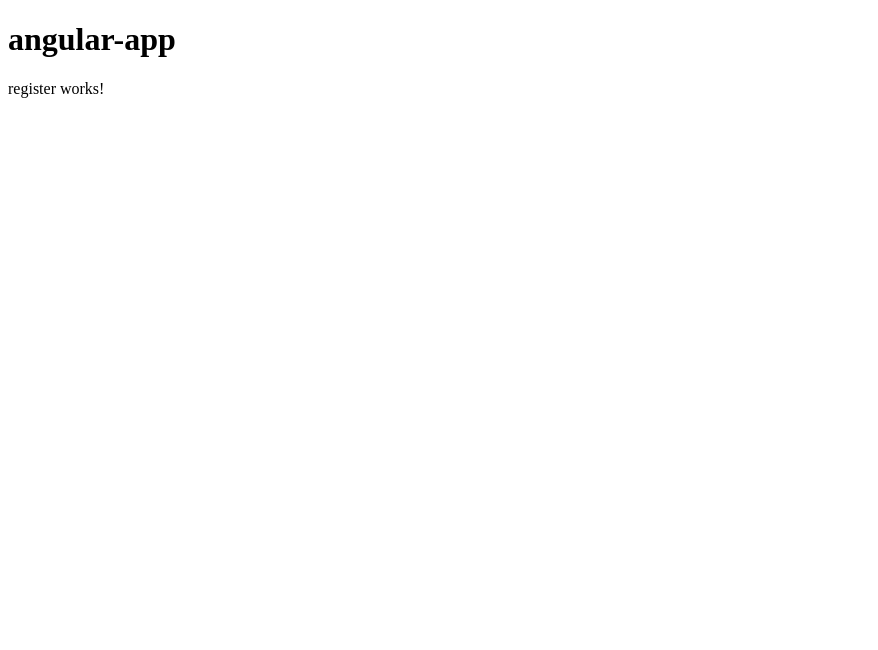
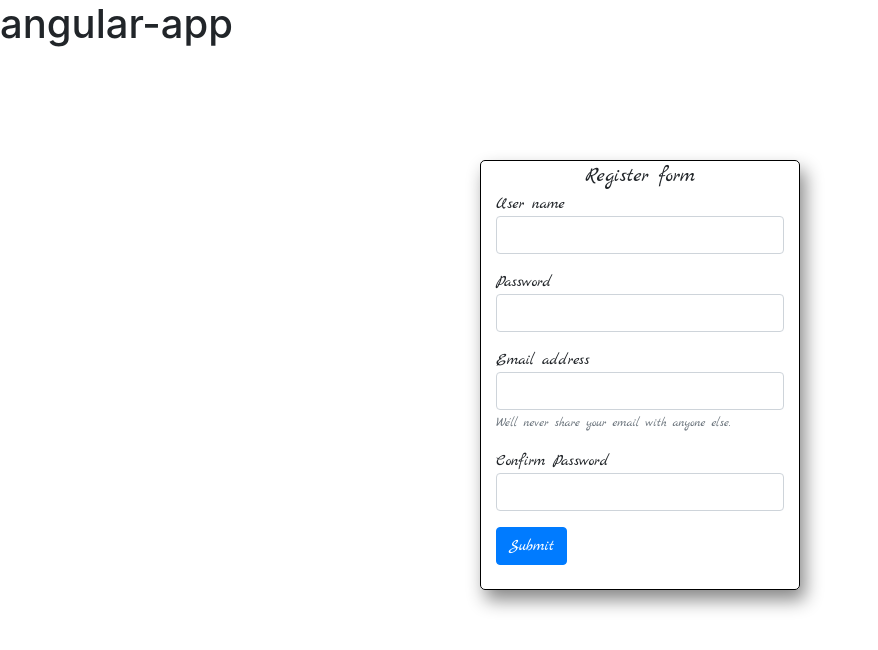
Before and after one commit to hisDragon/OnlineLibrary-SpringBoot-Angular, an Angular app in the folder rest_api/angular-app/: page /register in a window 1280 px wide. Shown: the top 650 px of the page, without its empty margins (0-878 px from the left). Built offline with nearby package versions, Linux system fonts and the light colour scheme.

Commit message:
initial commit

```diff
--- a/rest_api/angular-app/angular.json
+++ b/rest_api/angular-app/angular.json
@@ -119,6 +119,10 @@
           }
         }
       }
-    }},
-  "defaultProject": "angular-app"
+    }
+  },
+  "defaultProject": "angular-app",
+  "cli": {
+    "analytics": "d26a731a-cab4-41e5-b51a-4d25bbe9e3c3"
+  }
 }
--- a/rest_api/angular-app/src/app/login/login.component.css
+++ b/rest_api/angular-app/src/app/login/login.component.css
@@ -0,0 +1,41 @@
+
+@import url('https://fonts.googleapis.com/css2?family=Marck+Script&display=swap');
+
+*{
+    margin: 0;
+    padding: 0;
+}
+
+body{
+    font-family: 'Marck Script', cursive;
+}
+
+.container{
+    width: 25%;
+    height: 300px;
+    position: absolute;
+    left: 25%;
+    top: 20%;
+    bottom: 25%;
+    right: 25%;
+    border: .1rem solid black;
+    border-radius: 5px;
+    box-shadow: 5px 10px 18px #888888;
+}
+
+.text{
+    font-size: 1.3rem;
+    font-weight: 400;
+    line-height: 1.5;
+    text-align: center;
+    color: #212529;
+}
+
+.register{
+    padding-top: 10px;
+    font-size: 1.3rem;
+    font-weight: 400;
+    line-height: 1.5;
+    text-align: left;
+    color: #212529;
+}
--- a/rest_api/angular-app/src/app/login/login.component.html
+++ b/rest_api/angular-app/src/app/login/login.component.html
@@ -1 +1,34 @@
-<p>login works!</p>
+<!DOCTYPE html>
+
+<html>
+
+    <head>
+        <meta charset="UTF-8">
+        <meta name="viewport" content="width=device-width, initial-scale=1.0">
+        <link rel="stylesheet" href="https://stackpath.bootstrapcdn.com/bootstrap/4.5.2/css/bootstrap.min.css" integrity="sha384-JcKb8q3iqJ61gNV9KGb8thSsNjpSL0n8PARn9HuZOnIxN0hoP+VmmDGMN5t9UJ0Z" crossorigin="anonymous">
+        <script src="https://code.jquery.com/jquery-3.5.1.slim.min.js" integrity="sha384-DfXdz2htPH0lsSSs5nCTpuj/zy4C+OGpamoFVy38MVBnE+IbbVYUew+OrCXaRkfj" crossorigin="anonymous"></script>
+        <script src="https://cdn.jsdelivr.net/npm/popper.js@1.16.1/dist/umd/popper.min.js" integrity="sha384-9/reFTGAW83EW2RDu2S0VKaIzap3H66lZH81PoYlFhbGU+6BZp6G7niu735Sk7lN" crossorigin="anonymous"></script>
+        <script src="https://stackpath.bootstrapcdn.com/bootstrap/4.5.2/js/bootstrap.min.js" integrity="sha384-B4gt1jrGC7Jh4AgTPSdUtOBvfO8shuf57BaghqFfPlYxofvL8/KUEfYiJOMMV+rV" crossorigin="anonymous"></script>
+        <link rel="stylesheet" href="login.component.css">
+        <title>Document</title>
+    </head>
+
+    <body>
+        <div class="container">
+            <h1 class="text">Login form</h1>
+            <form name="frm">
+                <div class="form-group">
+                  <label for="User name">User name</label>
+                  <input type="text" class="form-control" required>
+                </div>
+                <div class="form-group">
+                  <label for="exampleInputPassword1">Password</label>
+                  <input type="password" class="form-control" required>
+                </div>
+                <button type="submit" class="btn btn-primary">Submit</button>
+              </form>
+            <h1 class="register">Not a user? <a class="design" href="register.html">registernow</a></h1>
+        </div>
+    </body>
+
+</html>
--- a/rest_api/angular-app/src/app/register/register.component.css
+++ b/rest_api/angular-app/src/app/register/register.component.css
@@ -0,0 +1,32 @@
+
+@import url('https://fonts.googleapis.com/css2?family=Marck+Script&display=swap');
+
+*{
+    margin: 0;
+    padding: 0;
+}
+
+body{
+    font-family: 'Marck Script', cursive;
+}
+
+.container{
+    width: 25%;
+    height: 430px;
+    position: absolute;
+    left: 25%;
+    top: 20%;
+    bottom: 25%;
+    right: 25%;
+    border: .1rem solid black;
+    border-radius: 5px;
+    box-shadow: 5px 10px 18px #888888;
+}
+
+.text{
+    font-size: 1.3rem;
+    font-weight: 400;
+    line-height: 1.5;
+    text-align: center;
+    color: #212529;
+}
--- a/rest_api/angular-app/src/app/register/register.component.html
+++ b/rest_api/angular-app/src/app/register/register.component.html
@@ -1 +1,43 @@
-<p>register works!</p>
+<!DOCTYPE html>
+
+<html>
+
+    <head>
+        <meta charset="UTF-8">
+        <meta name="viewport" content="width=device-width, initial-scale=1.0">
+        <link rel="stylesheet" href="https://stackpath.bootstrapcdn.com/bootstrap/4.5.2/css/bootstrap.min.css" integrity="sha384-JcKb8q3iqJ61gNV9KGb8thSsNjpSL0n8PARn9HuZOnIxN0hoP+VmmDGMN5t9UJ0Z" crossorigin="anonymous">
+        <script src="https://code.jquery.com/jquery-3.5.1.slim.min.js" integrity="sha384-DfXdz2htPH0lsSSs5nCTpuj/zy4C+OGpamoFVy38MVBnE+IbbVYUew+OrCXaRkfj" crossorigin="anonymous"></script>
+        <script src="https://cdn.jsdelivr.net/npm/popper.js@1.16.1/dist/umd/popper.min.js" integrity="sha384-9/reFTGAW83EW2RDu2S0VKaIzap3H66lZH81PoYlFhbGU+6BZp6G7niu735Sk7lN" crossorigin="anonymous"></script>
+        <script src="https://stackpath.bootstrapcdn.com/bootstrap/4.5.2/js/bootstrap.min.js" integrity="sha384-B4gt1jrGC7Jh4AgTPSdUtOBvfO8shuf57BaghqFfPlYxofvL8/KUEfYiJOMMV+rV" crossorigin="anonymous"></script>
+        <link rel="stylesheet" href="register.component.css">
+        <title>Document</title>
+    </head>
+
+    <body>
+
+        <div class="container">
+            <h1 class="text">Register form</h1>
+            <form name="frm">
+                <div class="form-group">
+                  <label for="User name">User name</label>
+                  <input type="text" class="form-control" required>
+                </div>
+                <div class="form-group">
+                  <label for="exampleInputPassword1">Password</label>
+                  <input type="password" class="form-control" required>
+                </div>
+                <div class="form-group">
+                    <label for="exampleInputEmail1">Email address</label>
+                    <input type="email" class="form-control" id="exampleInputEmail1" aria-describedby="emailHelp" required>
+                    <small id="emailHelp" class="form-text text-muted">We'll never share your email with anyone else.</small>
+                </div>
+                <div class="form-group">
+                    <label for="confirmInputPassword1">Confirm Password</label>
+                    <input type="password" class="form-control" required>
+                </div>
+                <button type="submit" class="btn btn-primary">Submit</button>
+              </form>
+        </div>
+    </body>
+
+</html>
```
